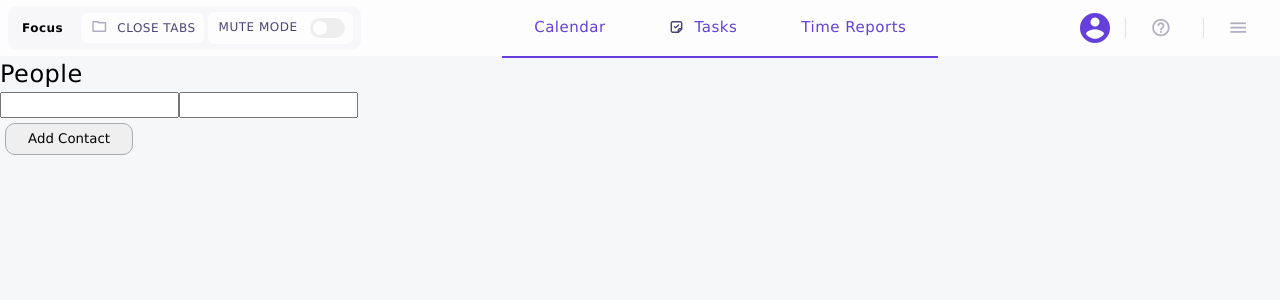
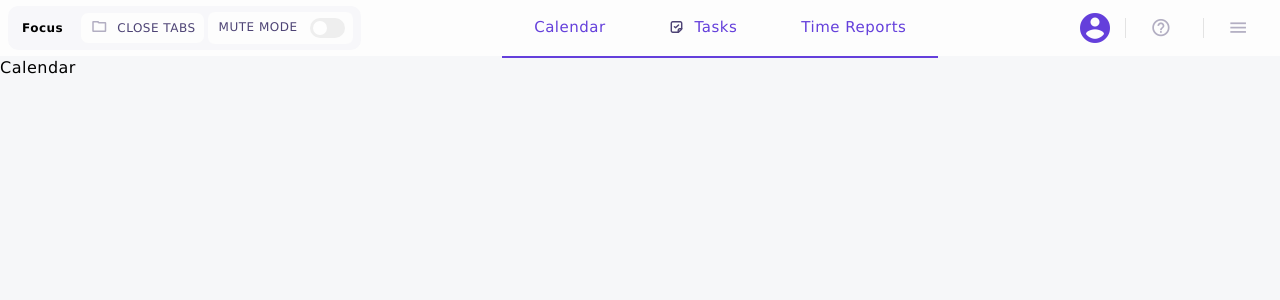
Before and after one commit to dyyllaann/kosmotime-clone, a React (Create React App) app: page / in a window 1280 px wide. Both pictures are taken after a click on the item "Calendar". Shown: the top 300 px of the page. Built offline with nearby package versions, Linux system fonts and the light colour scheme.

Commit message:
Improve routing.

```diff
--- a/src/App.js
+++ b/src/App.js
@@ -3,7 +3,6 @@
 import React, { Component } from 'react';
 import Menu from './components/navbar/Header-Menu';
 import Tasks from "./components/tasks/Tasks";
-import People from './components/people/People';
 
 class App extends Component {
   constructor() {
@@ -26,9 +25,9 @@ class App extends Component {
     return (
 			<div className="App">
 				<Menu handleChange={this.handleChange} />
-        {this.state.activePage === 0 && <People />}
+        {this.state.activePage === 0 && <p>Calendar</p>}
         {this.state.activePage === 1 && <Tasks />}
-        {this.state.activePage === 2 && <p>Page 3</p>}
+        {this.state.activePage === 2 && <p>Time Reports</p>}
 			</div>
 		);
   }
--- a/src/components/people/Contact.js
+++ /dev/null
@@ -1,7 +0,0 @@
-export default function Contact(firstName, lastName) {
-	this.firstName = firstName;
-  this.lastName = lastName;
-  this.dateAdded = new Date();
-	this.details = [];
-	this.id = crypto.randomUUID();
-}
--- a/src/components/people/People.css
+++ /dev/null
@@ -1,8 +0,0 @@
-#people--content {
-  display: flex;
-  flex-direction: column;
-}
-
-#people--add-contact {
-  width: 10vw;
-}
--- a/src/components/people/People.js
+++ /dev/null
@@ -1,32 +0,0 @@
-import React from "react";
-import Storage from "../Storage";
-import Contact from "./Contact";
-import "./People.css";
-
-export default function People() {
-  // const Leroy = new Contact('Leroy', 'Jenkins');
-  function Person() {
-
-  }
-
-  const [showContactInput, setContactInput] = React.useState(false);
-
-  function toggleShown() {
-
-  }
-
-	return (
-		<div id="people--content">
-      <h2>People</h2>
-      {/* <p>{JSON.stringify(Leroy)}</p> */}
-      {/* <Person /> */}
-      <form>
-        <input id="people--firstName"></input>
-        <input id="people--lastName"></input>
-      </form>
-      <button id="people--add-contact" onClick={()=>toggleShown()}>
-        Add Contact
-      </button>
-		</div>
-	);
-}
```
